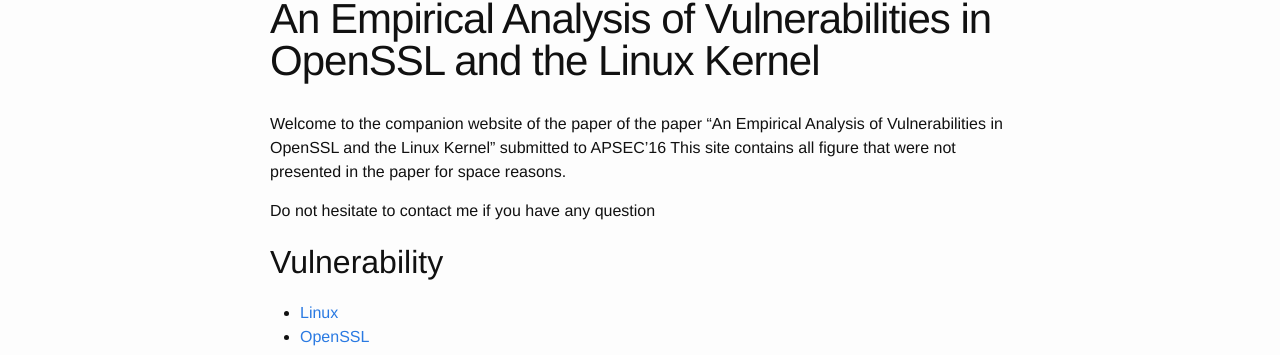
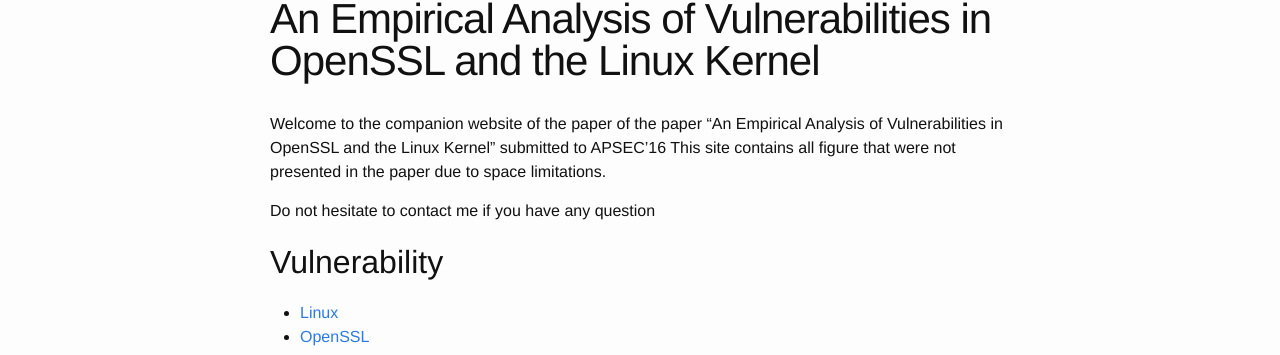
Before and after one commit to electricalwind/electricalwind.github.io, a Jekyll site: the page built from Research/VulnerabilityAnalysis/vuln.md, in a window 1280 px wide. Shown: the part 94-449 px from the top of the page. Built offline with Jekyll 4.4.1, drawn with Linux system fonts in a browser that asks for light colours.

```diff
--- a/Research/VulnerabilityAnalysis/vuln.md
+++ b/Research/VulnerabilityAnalysis/vuln.md
@@ -5,7 +5,7 @@
 ---
 
 Welcome to the companion website of the paper of the paper "An Empirical Analysis of Vulnerabilities in OpenSSL and the Linux Kernel" submitted to APSEC'16
-This site contains all figure that were not presented in the paper for space reasons.
+This site contains all figure that were not presented in the paper due to space limitations.
 
 Do not hesitate to contact me if you have any question
 
```
